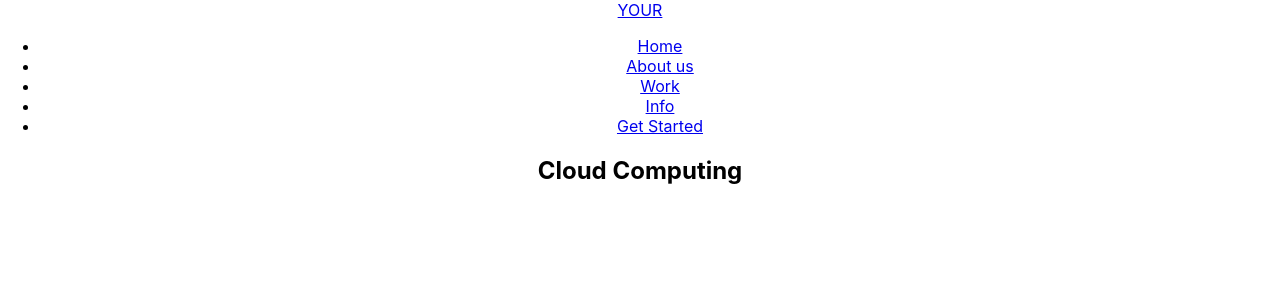
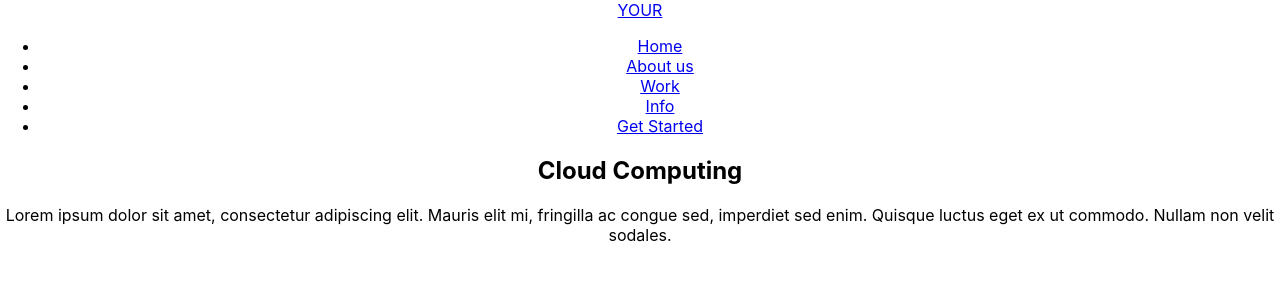
Before and after one commit to joaov1ct0r/react-cloud, a React (Create React App) app: page / in a window 1280 px wide. Shown: the top 300 px of the page. Built offline with nearby package versions, Linux system fonts and the light colour scheme.

Commit message:
elemento p criado dentro do header

```diff
--- a/src/App.js
+++ b/src/App.js
@@ -8,6 +8,11 @@ function App() {
             <Nav></Nav>
             <header>
                 <h2>Cloud Computing</h2>
+                <p>
+                    Lorem ipsum dolor sit amet, consectetur adipiscing elit.
+                    Mauris elit mi, fringilla ac congue sed, imperdiet sed enim.
+                    Quisque luctus eget ex ut commodo. Nullam non velit sodales.
+                </p>
             </header>
         </div>
     );
```
